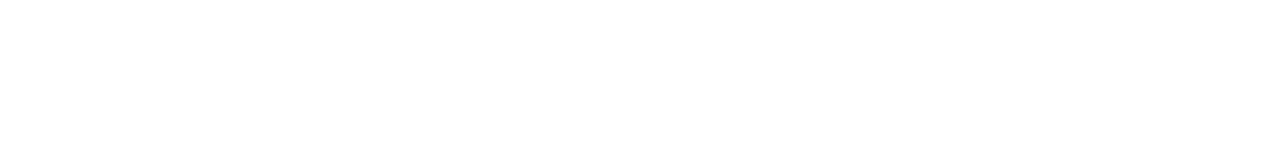
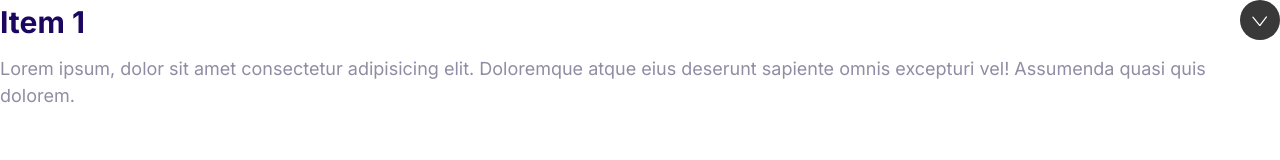
Before and after one commit to Levibd/Moshify, a plain HTML site: page index.html in a window 1280 px wide. Drawn offline with Linux system fonts and the light colour scheme.

Commit message:
Build collapsible

```diff
--- a/css/styles.css
+++ b/css/styles.css
@@ -599,3 +599,37 @@
     }
 
 }
+
+/* Collapsibles */
+
+.collapsible__header {
+    display: flex;
+    justify-content: space-between;
+}
+
+.collapsible__heading {
+    margin-top: 0;
+    font-size: 3rem;
+}
+
+.collapsible__chevron {
+    transform: rotate(-90deg);
+    transition: transform 0.3s;
+}
+
+.collapsible__content {
+    max-height: 0;
+    overflow: hidden;
+    opacity: 0;
+    transition: all 0.3s;
+}
+
+.collapsible--expanded .collapsible__chevron {
+    transform: rotate(0);
+}
+
+.collapsible--expanded .collapsible__content {
+    max-height: 100vh;
+    opacity: 1;
+
+}
--- a/index.html
+++ b/index.html
@@ -13,7 +13,21 @@
 </head>
 
 <body>
+    <div class="collapsible collapsible--expanded">
+        <header class="collapsible__header">
+            <h2 class="collapsible__heading">Item 1</h2>
 
+            <svg class="icon icon--white collapsible__chevron">
+                <use xlink:href="images/sprite.svg#chevron"></use>
+            </svg>
+
+        </header>
+        <div class="collapsible__content">
+            Lorem ipsum, dolor sit amet consectetur adipisicing elit. Doloremque atque eius deserunt sapiente omnis
+            excepturi vel! Assumenda quasi quis dolorem.
+        </div>
+    </div>
+    <script src="js/main.js"></script>
 </body>
 
 </html>
--- /dev/null
+++ b/js/main.js
@@ -0,0 +1,6 @@
+const collapsibles = document.querySelectorAll(".collapsible");
+collapsibles.forEach((item) =>
+  item.addEventListener("click", function () {
+    this.classList.toggle("collapsible--expanded");
+  })
+);
```
Also changed, not shown: components/collapsible.html (added, +15 -0 lines).
